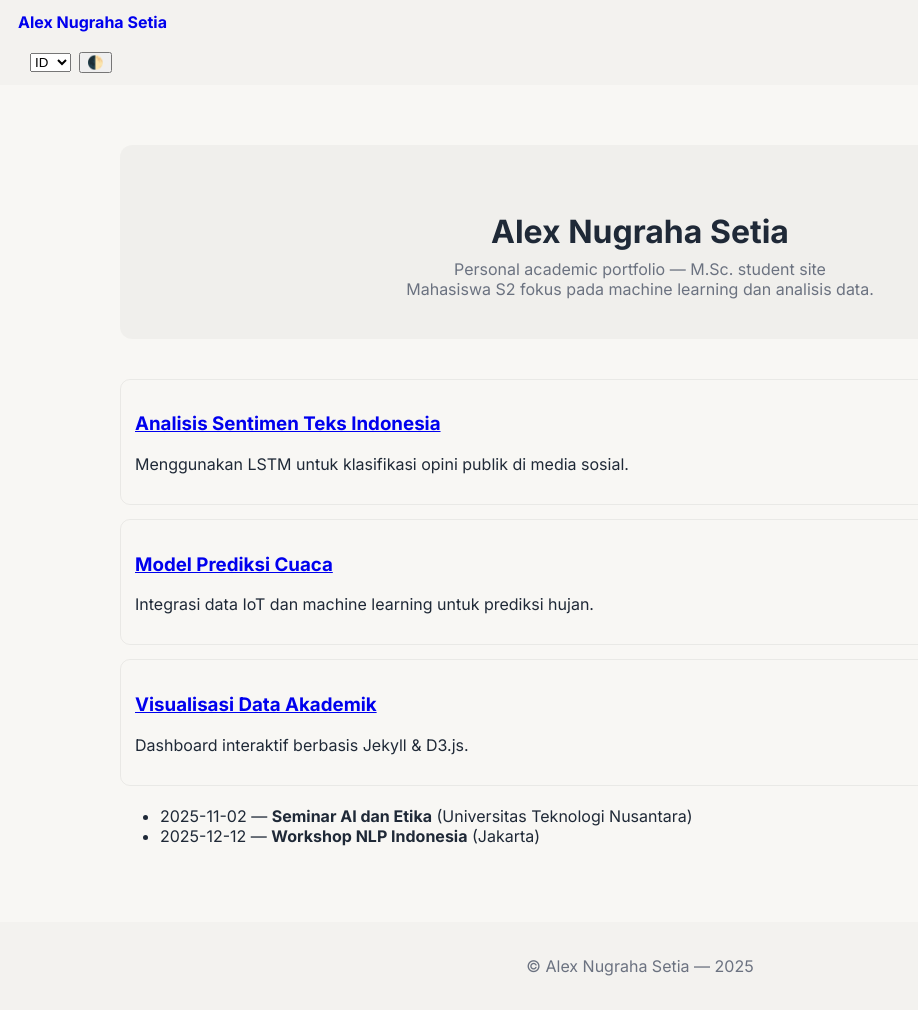
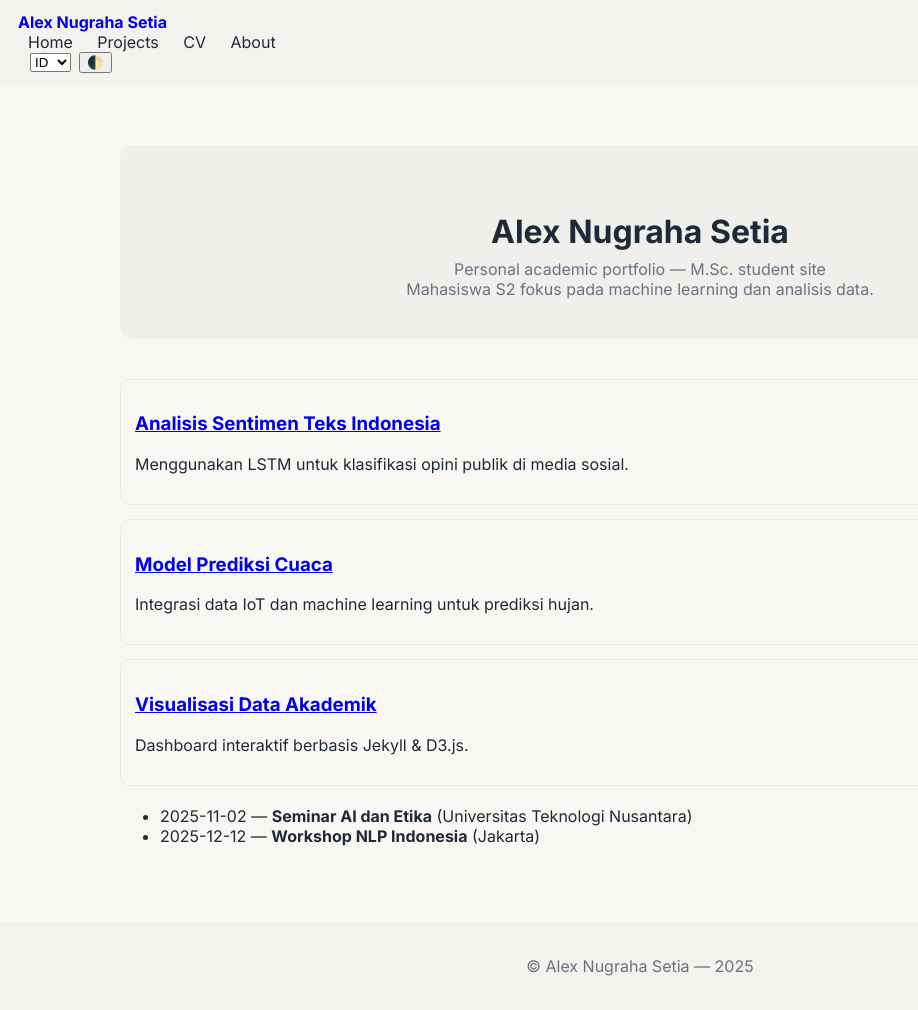
Before and after one commit to Jiku1/Alex-Nugraha, a Jekyll site: the page built from index.md, in a window 1280 px wide. Shown: the whole page, without its empty margins (0-918 px from the left). Built offline with Jekyll 4.4.1, drawn with Linux system fonts in a browser that asks for light colours.

Commit message:
updt navbar

```diff
--- a/_includes/header.html
+++ b/_includes/header.html
@@ -1,15 +1,22 @@
 <header class="site-header">
   <div class="header-inner">
     <div class="brand">
-      <a class="brand-link" href="{{ '/' | relative_url }}">{{ site.title }}</a>
+      <a class="brand-link" href="{{ '/' | relative_url }}">{{ site.title | default: "Alex Nugraha Setia" }}</a>
     </div>
 
     <nav class="main-nav">
-      <a href="{{ '/' | relative_url }}">{{ site.data.lang[site.lang].nav_home }}</a>
-      <a href="{{ '/projects.html' | relative_url }}">{{ site.data.lang[site.lang].nav_projects }}</a>
-      <a href="{{ '/blog.html' | relative_url }}">{{ site.data.lang[site.lang].nav_blog }}</a>
-      <a href="{{ '/cv.html' | relative_url }}">{{ site.data.lang[site.lang].nav_cv }}</a>
-      <a href="{{ '/about.html' | relative_url }}">{{ site.data.lang[site.lang].nav_about }}</a>
+      <a href="{{ '/' | relative_url }}">
+        {{ site.data.lang[site.lang].nav_home | default: "Home" }}
+      </a>
+      <a href="{{ '/projects.html' | relative_url }}">
+        {{ site.data.lang[site.lang].nav_projects | default: "Projects" }}
+      </a>
+      <a href="{{ '/cv.html' | relative_url }}">
+        {{ site.data.lang[site.lang].nav_cv | default: "CV" }}
+      </a>
+      <a href="{{ '/about.html' | relative_url }}">
+        {{ site.data.lang[site.lang].nav_about | default: "About" }}
+      </a>
     </nav>
 
     <div class="header-controls">
@@ -23,13 +30,31 @@
 </header>
 
 <script>
-// Simple language switch (client-side): store in localStorage and reload to let templates pick up via site.lang if building with plugin.
-// This is a simple client-side label switch fallback.
-document.getElementById('lang-switch').value = localStorage.getItem('site_lang') || '{{ site.default_lang }}';
-document.getElementById('lang-switch').addEventListener('change', function(e){
-  localStorage.setItem('site_lang', e.target.value);
-  // store as cookie so future builds or client scripts can read; here we just reload
-  document.cookie = 'site_lang=' + e.target.value + '; path=/';
-  location.reload();
-});
+// --- language switch ---
+const langSel = document.getElementById('lang-switch');
+if (langSel) {
+  const current = localStorage.getItem('site_lang') || '{{ site.default_lang }}';
+  langSel.value = current;
+  langSel.addEventListener('change', e => {
+    localStorage.setItem('site_lang', e.target.value);
+    document.cookie = 'site_lang=' + e.target.value + '; path=/';
+    location.reload();
+  });
+}
+
+// --- dark mode toggle ---
+const themeToggle = document.getElementById('theme-toggle');
+if (themeToggle) {
+  themeToggle.addEventListener('click', () => {
+    const html = document.documentElement;
+    const current = html.classList.contains('theme-dark') ? 'theme-dark' : 'theme-light';
+    const next = current === 'theme-dark' ? 'theme-light' : 'theme-dark';
+    html.classList.remove(current);
+    html.classList.add(next);
+    localStorage.setItem('theme', next);
+  });
+
+  const saved = localStorage.getItem('theme');
+  if (saved) document.documentElement.classList.add(saved);
+}
 </script>
```
